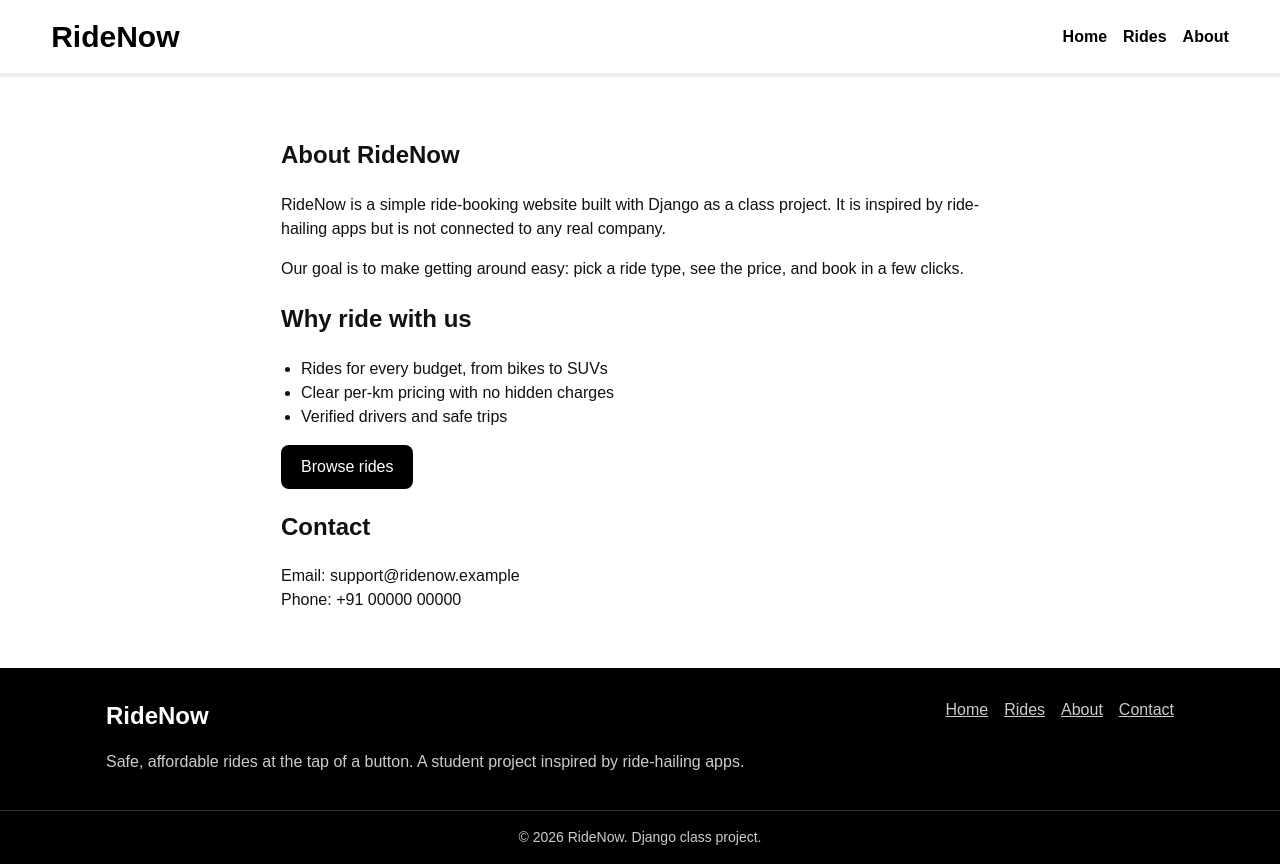
After one commit to gargkapish/Uber_Clone, a Django app: page /about/ in a window 1280 px wide. The commit adds this page. Run offline with Django 5.2, Linux system fonts and the light colour scheme.

Commit message:
Add About page with contact section

```diff
--- /dev/null
+++ b/website/templates/website/about.html
@@ -0,0 +1,22 @@
+{% extends "website/base.html" %}
+
+{% block title %}About{% endblock %}
+
+{% block content %}
+<section class="container section narrow">
+    <h1>About RideNow</h1>
+    <p>RideNow is a simple ride-booking website built with Django as a class project. It is inspired by ride-hailing apps but is not connected to any real company.</p>
+    <p>Our goal is to make getting around easy: pick a ride type, see the price, and book in a few clicks.</p>
+
+    <h2>Why ride with us</h2>
+    <ul class="facts">
+        <li>Rides for every budget, from bikes to SUVs</li>
+        <li>Clear per-km pricing with no hidden charges</li>
+        <li>Verified drivers and safe trips</li>
+    </ul>
+    <p><a href="{% url 'rides' %}" class="btn">Browse rides</a></p>
+
+    <h2 id="contact">Contact</h2>
+    <p>Email: support@ridenow.example<br>Phone: +91 00000 00000</p>
+</section>
+{% endblock %}
--- a/website/templates/website/base.html
+++ b/website/templates/website/base.html
@@ -13,6 +13,7 @@
         <nav class="nav">
             <a href="{% url 'home' %}">Home</a>
             <a href="{% url 'rides' %}">Rides</a>
+            <a href="{% url 'about' %}">About</a>
         </nav>
     </header>
 
@@ -29,6 +30,8 @@
             <div class="footer-links">
                 <a href="{% url 'home' %}">Home</a>
                 <a href="{% url 'rides' %}">Rides</a>
+                <a href="{% url 'about' %}">About</a>
+                <a href="{% url 'about' %}#contact">Contact</a>
             </div>
         </div>
         <p class="copyright">&copy; 2026 RideNow. Django class project.</p>
--- a/website/urls.py
+++ b/website/urls.py
@@ -6,4 +6,5 @@ urlpatterns = [
     path('', views.home, name='home'),
     path('rides/', views.rides, name='rides'),
     path('rides/<slug:slug>/', views.ride_detail, name='ride_detail'),
+    path('about/', views.about, name='about'),
 ]
--- a/website/views.py
+++ b/website/views.py
@@ -41,3 +41,7 @@ def ride_detail(request, slug):
     ride = get_ride(slug)
     others = [r for r in RIDES if r['slug'] != slug]
     return render(request, 'website/ride_detail.html', {'ride': ride, 'others': others})
+
+
+def about(request):
+    return render(request, 'website/about.html')
```
